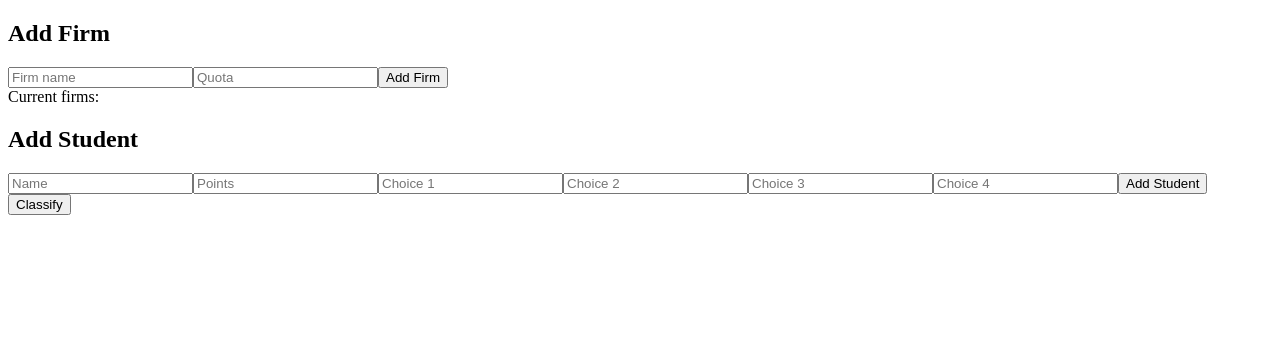
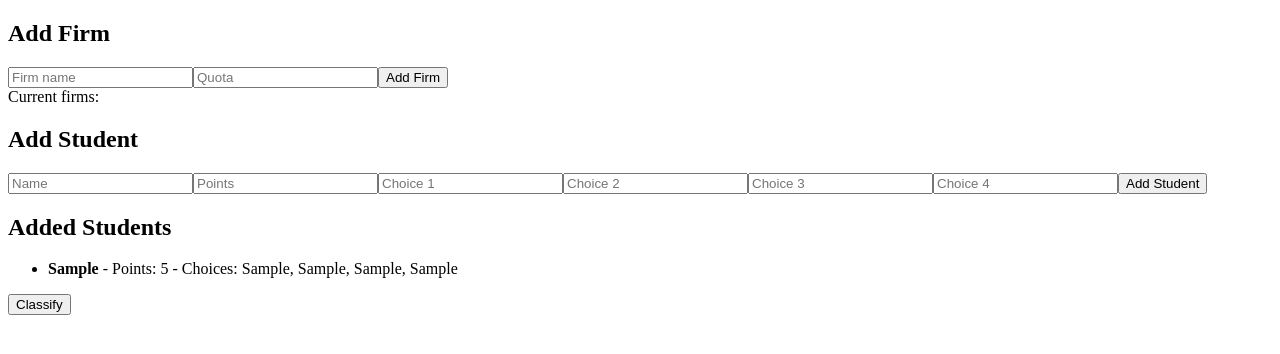
Before and after one commit to MaggieM777/student-firm-app, a React (Create React App) app: page / in a window 1280 px wide. Both pictures are taken after typing "Sample", "5", "Sample", "Sample", "Sample", "Sample" into the empty fields and a click on the button "Add Student". Shown: the top 354 px of the page. Built offline with nearby package versions, Linux system fonts and the light colour scheme.

Commit message:
Update App.js

```diff
--- a/src/App.js
+++ b/src/App.js
@@ -1,7 +1,7 @@
 import { useState } from "react";
-import { Button } from "./components/ui/button"; // Обновен път
-import { Card, CardContent } from "./components/ui/card"; // Обновен път
-import { Input } from "./components/ui/input"; // Обновен път
+import { Button } from "./components/ui/button";
+import { Card, CardContent } from "./components/ui/card";
+import { Input } from "./components/ui/input";
 
 export default function App() {
   const [students, setStudents] = useState([]);
@@ -102,6 +102,22 @@ export default function App() {
         </CardContent>
       </Card>
 
+      {/* Show Added Students */}
+      {students.length > 0 && (
+        <Card>
+          <CardContent className="p-4">
+            <h2 className="text-xl font-bold mb-2">Added Students</h2>
+            <ul className="space-y-1">
+              {students.map((student, idx) => (
+                <li key={idx} className="border-b py-1">
+                  <strong>{student.name}</strong> - Points: {student.points} - Choices: {student.choices.join(", ")}
+                </li>
+              ))}
+            </ul>
+          </CardContent>
+        </Card>
+      )}
+
       <div className="flex justify-center">
         <Button onClick={classifyStudents}>Classify</Button>
       </div>
```
